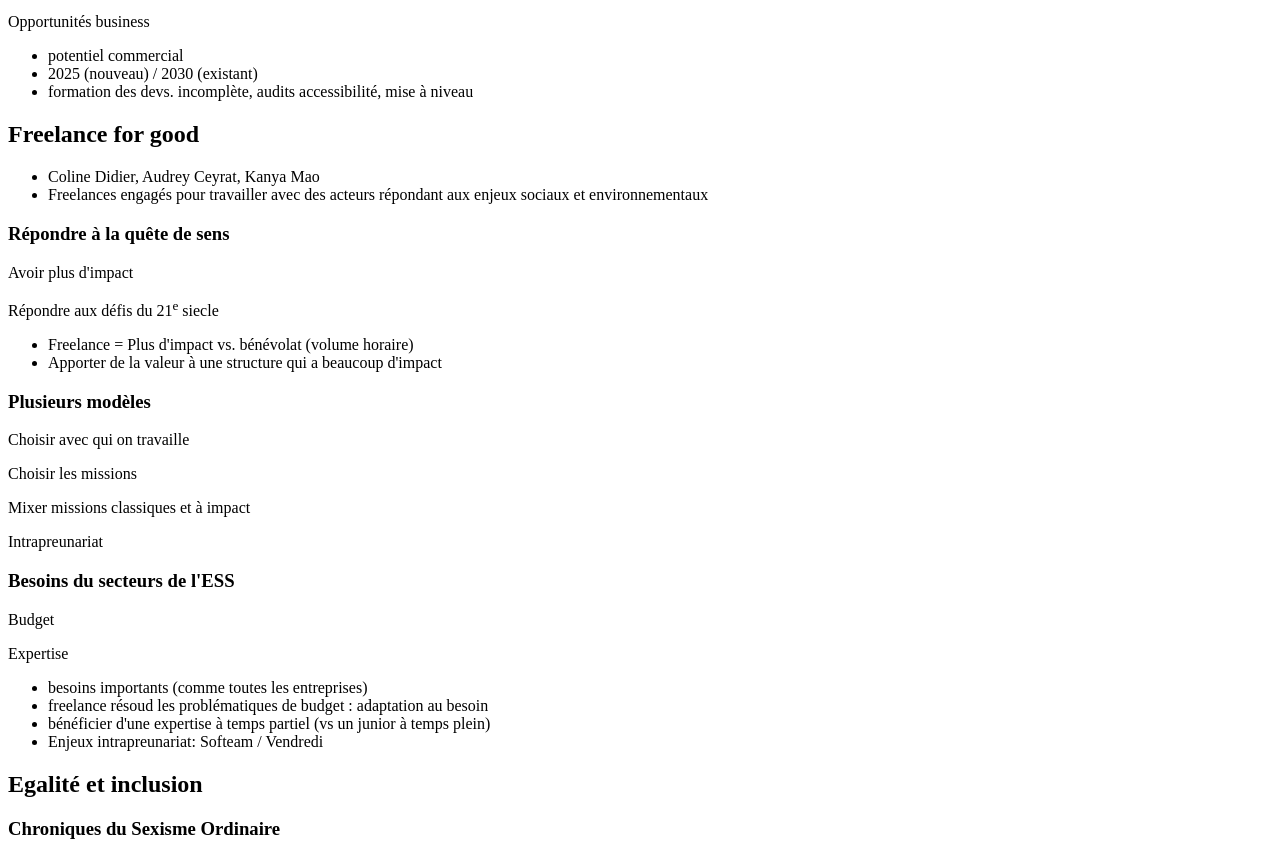
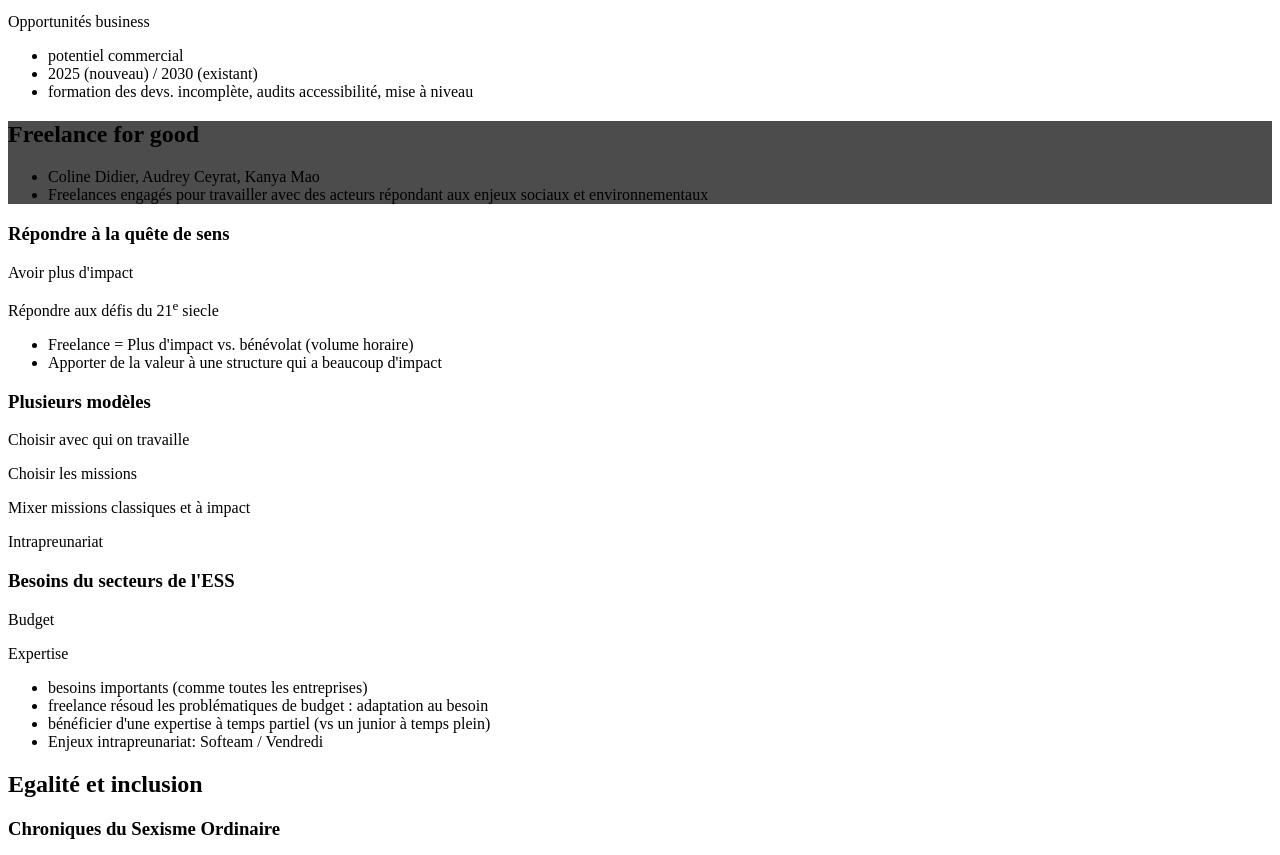
Before and after one commit to yvzn/bbl-web2day-2023, a website built with Vite: page index.html in a window 1280 px wide. Shown: the part 4346-5201 px from the top of the page. Built offline with nearby package versions, Linux system fonts and the light colour scheme; what reveal.js would draw is missing.

Commit message:
1 binaries uploaded

```diff
--- a/slides/freelance-for-good.html
+++ b/slides/freelance-for-good.html
@@ -1,5 +1,7 @@
 <section
-  data-background-gradient="linear-gradient(to bottom, #010727, #45140F)"
+  data-background-image="/freelance.webp"
+  data-background-size="50%"
+  data-background-gradient="linear-gradient(to bottom, #643420, #332427)"
 >
   <h2>Freelance for good</h2>
 
```
Also changed, not shown: slides/accessibilite.html (+2 -2 lines), public/freelance.webp (added).
